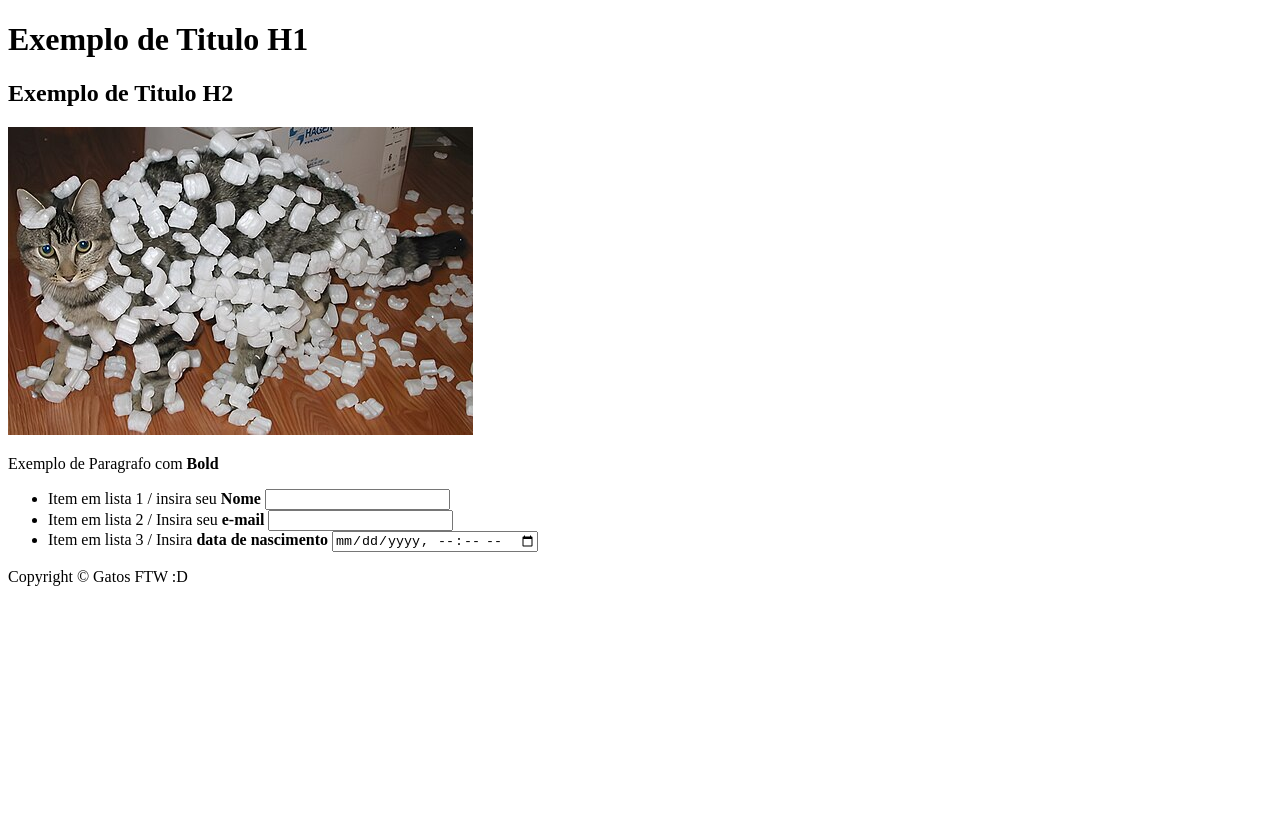
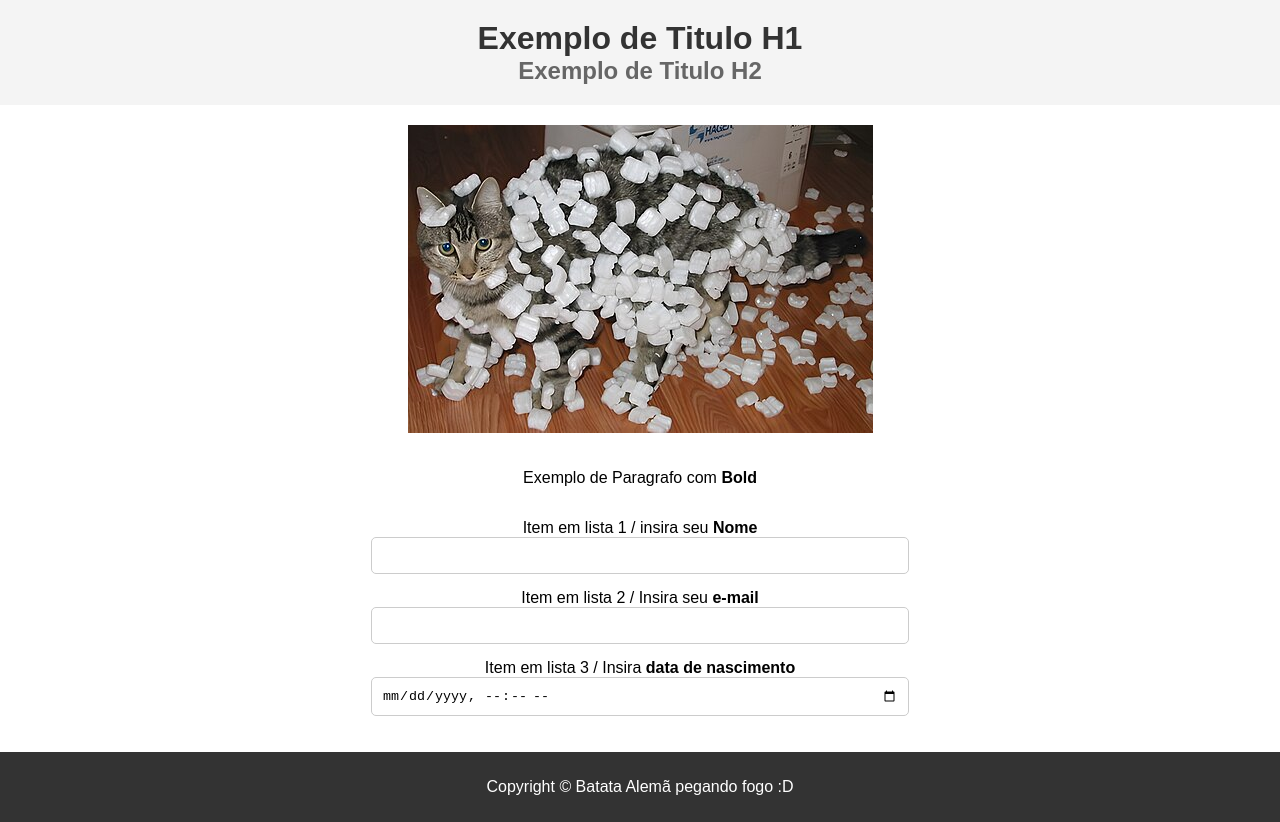
Before and after one commit to Abeelha/web-unidep-yep, a plain HTML site: page exercicio-1/index.html in a window 1280 px wide. Before the commit the page ends 800 px from the top, so only its background shows below. Drawn offline with Linux system fonts and the light colour scheme.

Commit message:
✨: Add CSS

```diff
--- a/exercicio-1/index.html
+++ b/exercicio-1/index.html
@@ -6,24 +6,21 @@
     <meta http-equiv="X-UA-Compatible" content="IE=edge">
     <meta name="viewport" content="width=device-width, initial-scale=1.0">
     <link rel="icon" type="image/x-icon" href="../images/gatoIcone.jpg">
+    <link rel="stylesheet" href="../style/styles.css">
     <title>Gato > Cachorro</title>
 </head>
 
 <body>
 
-        <div class="Titulos">
-            <h1>
-                Exemplo de Titulo H1
-            </h1>
-            <h2>
-                Exemplo de Titulo H2
-            </h2>
+    <header>
+        <h1>Exemplo de Titulo H1</h1>
+        <h2>Exemplo de Titulo H2</h2>
+    </header>
+
+    <main>
+        <div class="conteudo">
             <img src="../images/gato-estatico.jpg" alt="Gato com um monte de papelão grudado :3">
-        </div>
-        <div class="Conteudos Aleatorios">
-            <p>
-                Exemplo de Paragrafo com <b>Bold</b>
-            </p>
+            <p>Exemplo de Paragrafo com <b>Bold</b></p>
             <form action="">
                 <ul>
                     <li>
@@ -41,8 +38,12 @@
                 </ul>
             </form>
         </div>
+    </main>
+
+    <footer>
+        <p>Copyright © Batata Alemã pegando fogo :D</p>
+    </footer>
+
 </body>
 
-    <footer>
-        <p>Copyright © Gatos FTW :D</p>
 </html>
--- /dev/null
+++ b/style/styles.css
@@ -0,0 +1,81 @@
+body {
+  font-family: Arial, sans-serif;
+  margin: 0;
+  padding: 0;
+  display: flex;
+  flex-direction: column;
+  align-items: center;
+  justify-content: space-between;
+  min-height: 100vh;
+}
+
+header {
+  background-color: #f4f4f4;
+  padding: 20px;
+  text-align: center;
+  width: 100%;
+}
+
+h1 {
+  margin: 0;
+  font-size: 2em;
+  color: #333;
+}
+
+h2 {
+  margin: 0;
+  font-size: 1.5em;
+  color: #666;
+}
+
+main {
+  flex: 1;
+  display: flex;
+  flex-direction: column;
+  align-items: center;
+  justify-content: center;
+  padding: 20px;
+  width: 100%;
+}
+
+.conteudo {
+  display: flex;
+  flex-direction: column;
+  align-items: center;
+  text-align: center;
+  max-width: 600px;
+  width: 100%;
+}
+
+img {
+  max-width: 100%;
+  height: auto;
+  margin-bottom: 20px;
+}
+
+ul {
+  list-style-type: none;
+  padding: 0;
+}
+
+li {
+  margin-bottom: 15px;
+}
+
+input[type="text"],
+input[type="email"],
+input[type="datetime-local"] {
+  padding: 10px;
+  border: 1px solid #ccc;
+  border-radius: 5px;
+  width: 100%;
+  box-sizing: border-box;
+}
+
+footer {
+  background-color: #333;
+  color: #fff;
+  padding: 10px;
+  text-align: center;
+  width: 100%;
+}
```
Lines whose indentation alone changed are shown as unchanged.
